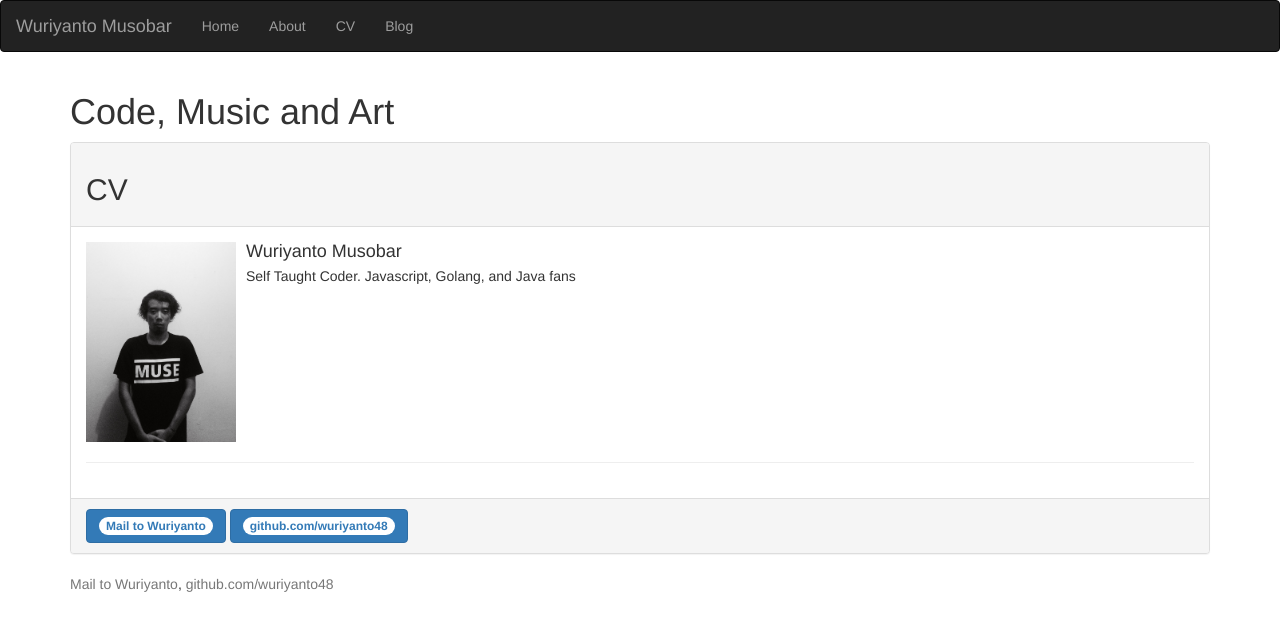
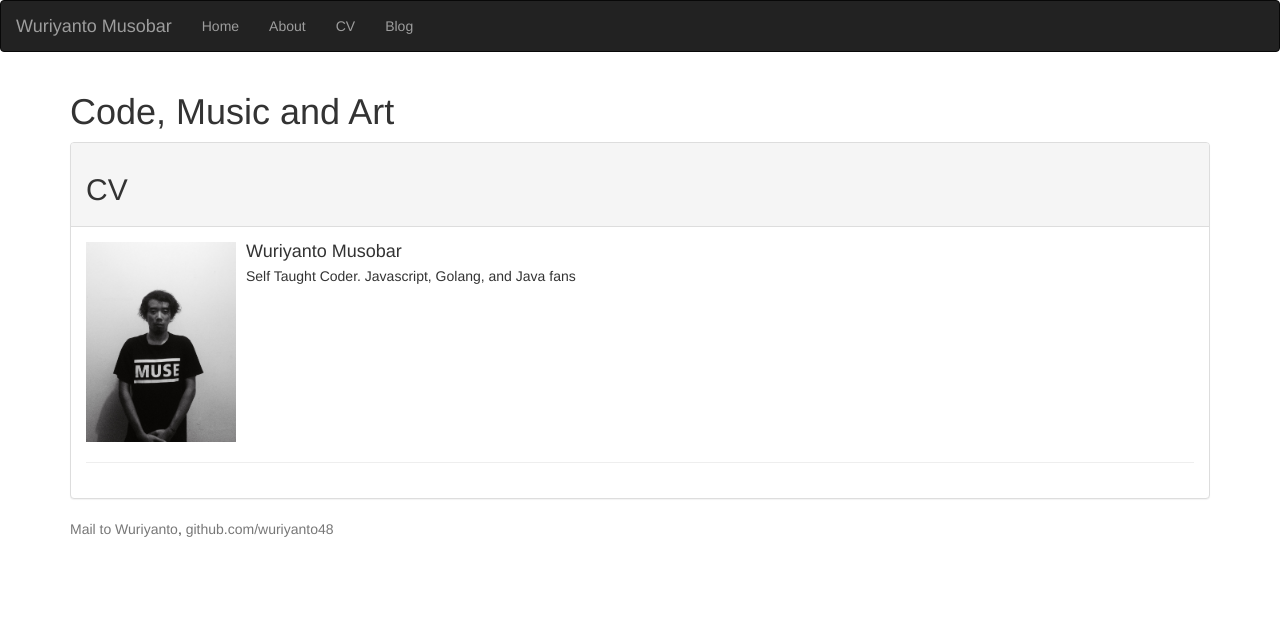
Before and after one commit to wuriyanto48/wuriyanto48.github.io, a Jekyll site: the page built from cv/index.html, in a window 1280 px wide. Shown: the top 631 px of the page. Built offline with Jekyll 4.4.1, drawn with Linux system fonts in a browser that asks for light colours; nearby versions of some CDN libraries.

Commit message:
remove panel footer

```diff
--- a/_layouts/default.html
+++ b/_layouts/default.html
@@ -7,7 +7,7 @@
     <script src="https://maxcdn.bootstrapcdn.com/bootstrap/3.3.7/js/bootstrap.min.js"></script>
 	</head>
 	<body>
-    <nav class="navbar navbar-inverse">
+    <nav class="navbar navbar-toggleable-md navbar-inverse fixed-top bg-inverse">
     <div class="container-fluid">
       <div class="navbar-header">
         <a class="navbar-brand" href="#">Wuriyanto Musobar</a>
@@ -27,10 +27,6 @@
         <div class="panel panel-default">
 					<div class="panel-heading"><h2>{{ page.title_header }}</h2></div>
           <div class="panel-body">{{ content }}</div>
-          <div class="panel-footer">
-            <a type="button" class="btn btn-primary" href="mailto:wuriyanto48@yahoo.co.id"><span class="badge">Mail to Wuriyanto</span></a>
-            <a type="button" class="btn btn-primary" href="https://github.com/wuriyanto48"><span class="badge">github.com/wuriyanto48</span></a>
-          </div>
         </div>
       </div><!-- /.container -->
 			<footer class="footer">
```
